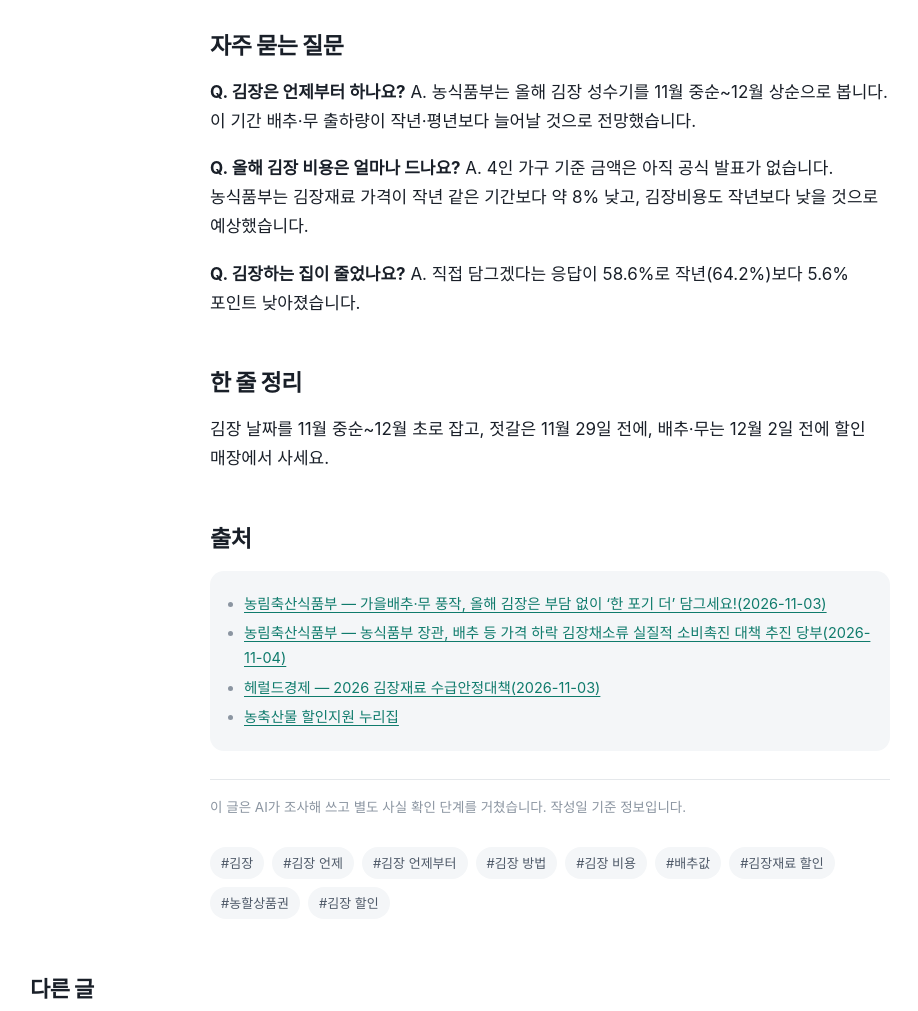
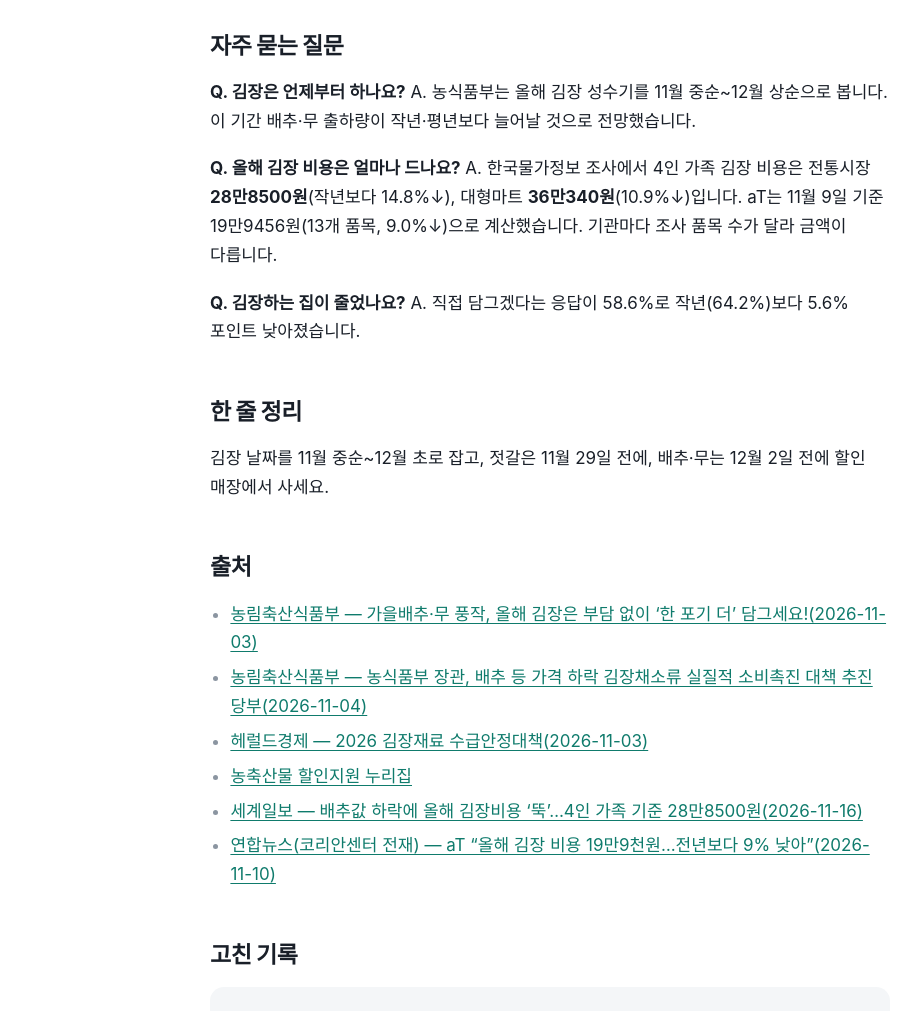
Before and after one commit to sadfklansdkl/issue-notes, a Jekyll site: the page built from _posts/2026-11-05-kimjang-2026-when-discount-40-percent-cabbage-price.md, in a window 1280 px wide and 1400 px high, scrolled down 3235 px. Shown: the part 102-1113 px from the top of the window, without its empty margins (90-1008 px from the left). Built offline with Jekyll 4.4.1, drawn with Linux system fonts in a browser that asks for light colours; some web fonts are replaced; some of the changed text lies outside the part shown.

Commit message:
글 게시·수정 20261122-1400 — kimjang-cost-2026-4-person-salted-cabbage-vs-buying-kimchi

```diff
--- a/_posts/2026-11-05-kimjang-2026-when-discount-40-percent-cabbage-price.md
+++ b/_posts/2026-11-05-kimjang-2026-when-discount-40-percent-cabbage-price.md
@@ -48,7 +48,7 @@ tags: [김장, 김장 언제, 김장 언제부터, 김장 방법, 김장 비용,
 A. 농식품부는 올해 김장 성수기를 11월 중순~12월 상순으로 봅니다. 이 기간 배추·무 출하량이 작년·평년보다 늘어날 것으로 전망했습니다.
 
 **Q. 올해 김장 비용은 얼마나 드나요?**
-A. 4인 가구 기준 금액은 아직 공식 발표가 없습니다. 농식품부는 김장재료 가격이 작년 같은 기간보다 약 8% 낮고, 김장비용도 작년보다 낮을 것으로 예상했습니다.
+A. 한국물가정보 조사에서 4인 가족 김장 비용은 전통시장 **28만8500원**(작년보다 14.8%↓), 대형마트 **36만340원**(10.9%↓)입니다. aT는 11월 9일 기준 19만9456원(13개 품목, 9.0%↓)으로 계산했습니다. 기관마다 조사 품목 수가 달라 금액이 다릅니다.
 
 **Q. 김장하는 집이 줄었나요?**
 A. 직접 담그겠다는 응답이 58.6%로 작년(64.2%)보다 5.6%포인트 낮아졌습니다.
@@ -61,5 +61,10 @@ A. 직접 담그겠다는 응답이 58.6%로 작년(64.2%)보다 5.6%포인트
 - [농림축산식품부 — 농식품부 장관, 배추 등 가격 하락 김장채소류 실질적 소비촉진 대책 추진 당부(2026-11-04)](https://www.mafra.go.kr/bbs/home/792/582139/artclView.do)
 - [헤럴드경제 — 2026 김장재료 수급안정대책(2026-11-03)](https://biz.heraldcorp.com/article/10923379)
 - [농축산물 할인지원 누리집](https://sale.foodnuri.go.kr/main.do)
+- [세계일보 — 배추값 하락에 올해 김장비용 '뚝'…4인 가족 기준 28만8500원(2026-11-16)](https://www.segye.com/newsView/20261116501842)
+- [연합뉴스(코리안센터 전재) — aT "올해 김장 비용 19만9천원…전년보다 9% 낮아"(2026-11-10)](https://www.koreancenter.or.kr/news/articleView.html?idxno=1437318)
+
+## 고친 기록
+- 2026-11-22: '올해 김장 비용' 답이 '공식 발표 없음'으로 낡아 있어 한국물가정보(11-16)·aT(11-10) 발표 금액으로 바꿨습니다.
 
 _이 글은 AI가 조사해 쓰고 별도 사실 확인 단계를 거쳤습니다. 작성일 기준 정보입니다._
```
Also changed, not shown: _posts/2026-11-22-kimjang-cost-2026-4-person-salted-cabbage-vs-buying-kimchi.md (added, +63 -0 lines), assets/img/2026-11-22-kimjang-cost-2026-4-person-salted-cabbage-vs-buying-kimchi/assets.json (added, +11 -0 lines), assets/img/2026-11-22-kimjang-cost-2026-4-person-salted-cabbage-vs-buying-kimchi/card1.png (added), assets/img/2026-11-22-kimjang-cost-2026-4-person-salted-cabbage-vs-buying-kimchi/hero.jpg (added).
